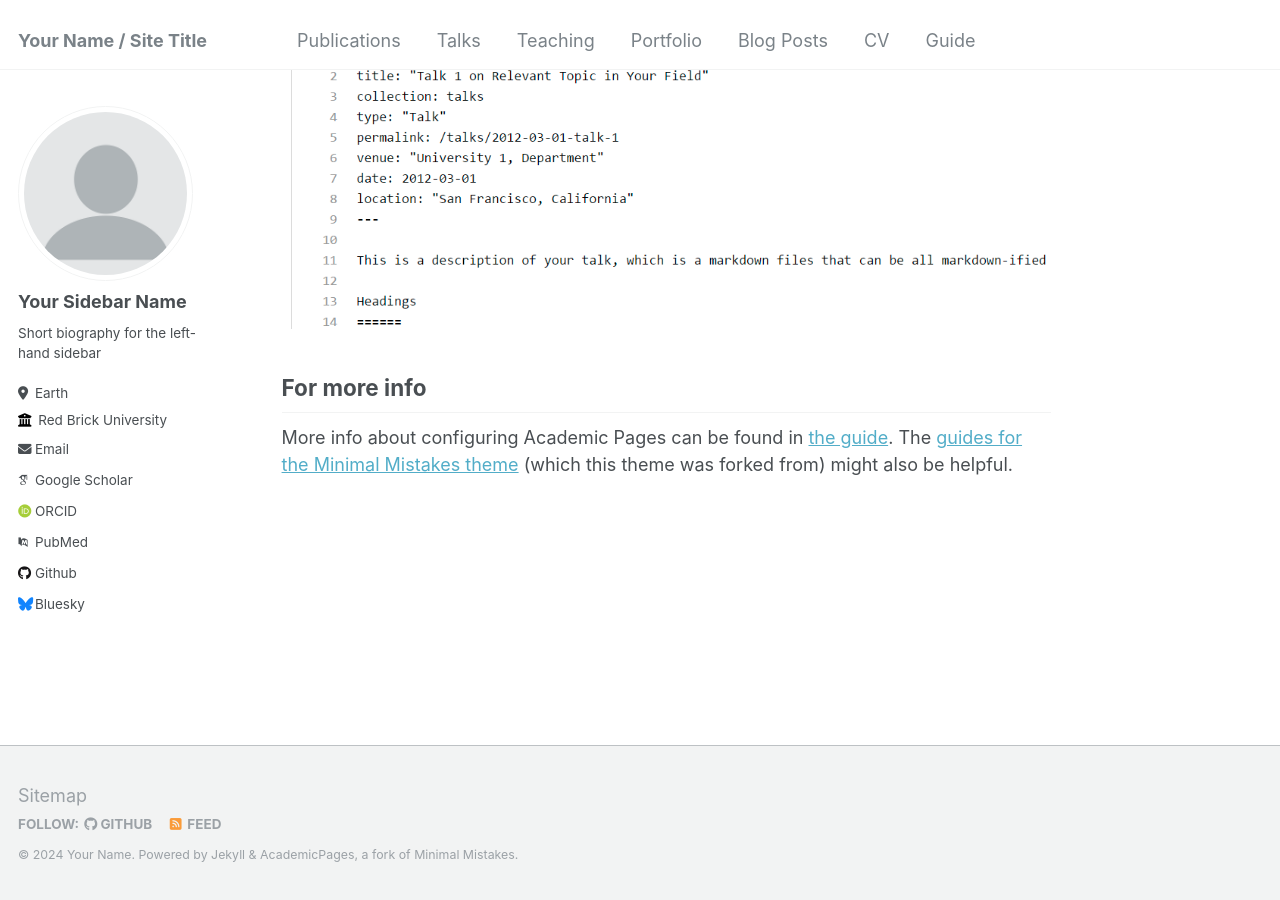
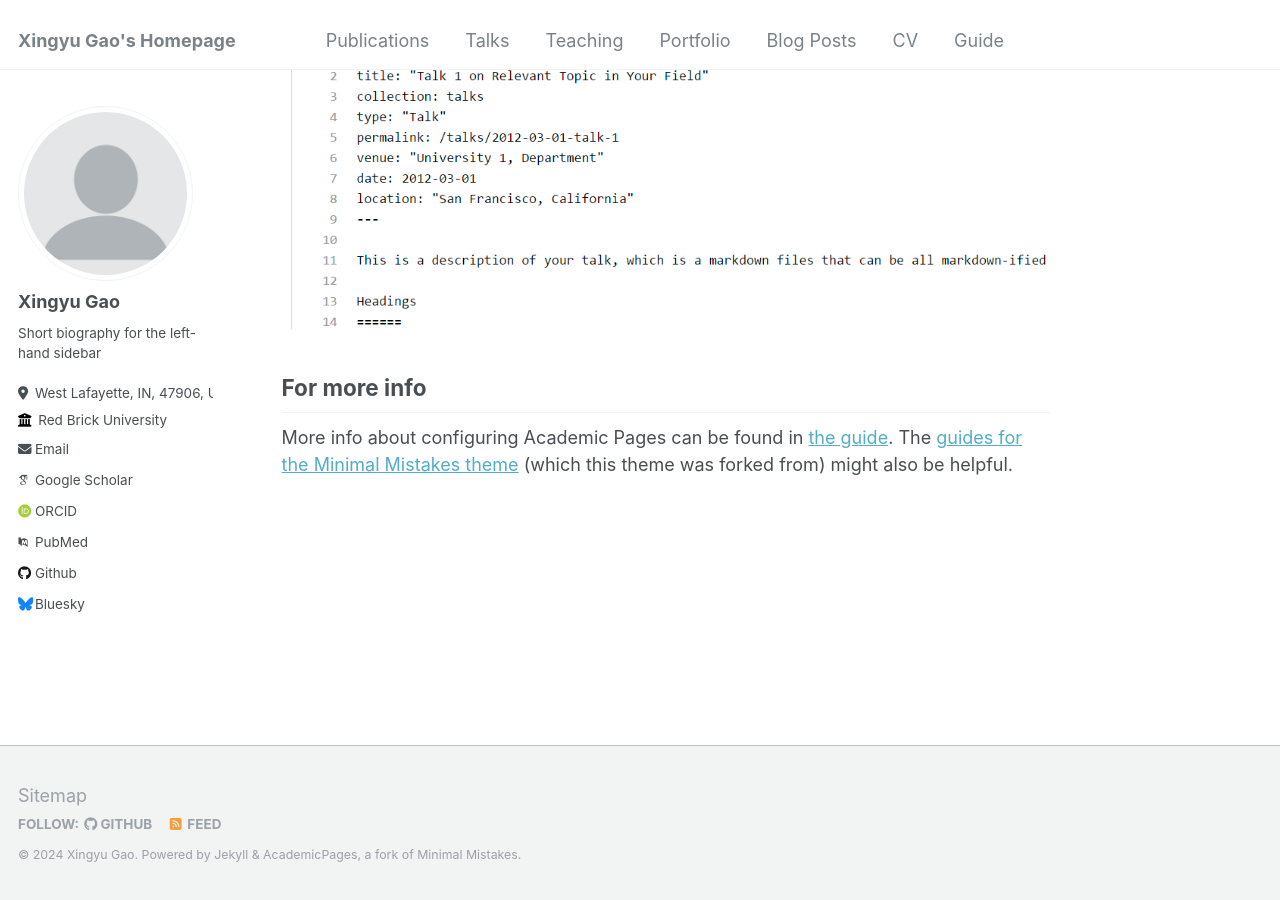
Before and after one commit to XingyuGao1996/XingyuGao1996.github.io, a Jekyll site: the page built from _pages/about.md, in a window 1280 px wide and 900 px high, scrolled down 2660 px. Built offline with Jekyll 4.4.1, drawn with Linux system fonts in a browser that asks for light colours; some web fonts are replaced.

Commit message:
Update _config.yml

```diff
--- a/_config.yml
+++ b/_config.yml
@@ -8,9 +8,9 @@
 
 # Basic Site Settings
 locale                   : "en-US"
-title                    : "Your Name / Site Title"
+title                    : "Xingyu Gao's Homepage"
 title_separator          : "-"
-name                     : &name "Your Name"
+name                     : &name "Xingyu Gao"
 description              : &description "personal description"
 url                      : https://academicpages.github.io # the base hostname & protocol for your site e.g. "https://mmistakes.github.io"
 baseurl                  : "" # the subpath of your site, e.g. "/blog"
@@ -22,10 +22,10 @@ repository               : "academicpages/academicpages.github.io"
 author:
   # Biographic information
   avatar           : "profile.png"
-  name             : "Your Sidebar Name"
+  name             : "Xingyu Gao"
   pronouns         : # example: "she/her"
   bio              : "Short biography for the left-hand sidebar"
-  location         : "Earth"
+  location         : "West Lafayette, IN, 47906, US"
   employer         : "Red Brick University"
   uri              : # URL
   email            : "none@example.org"
```
